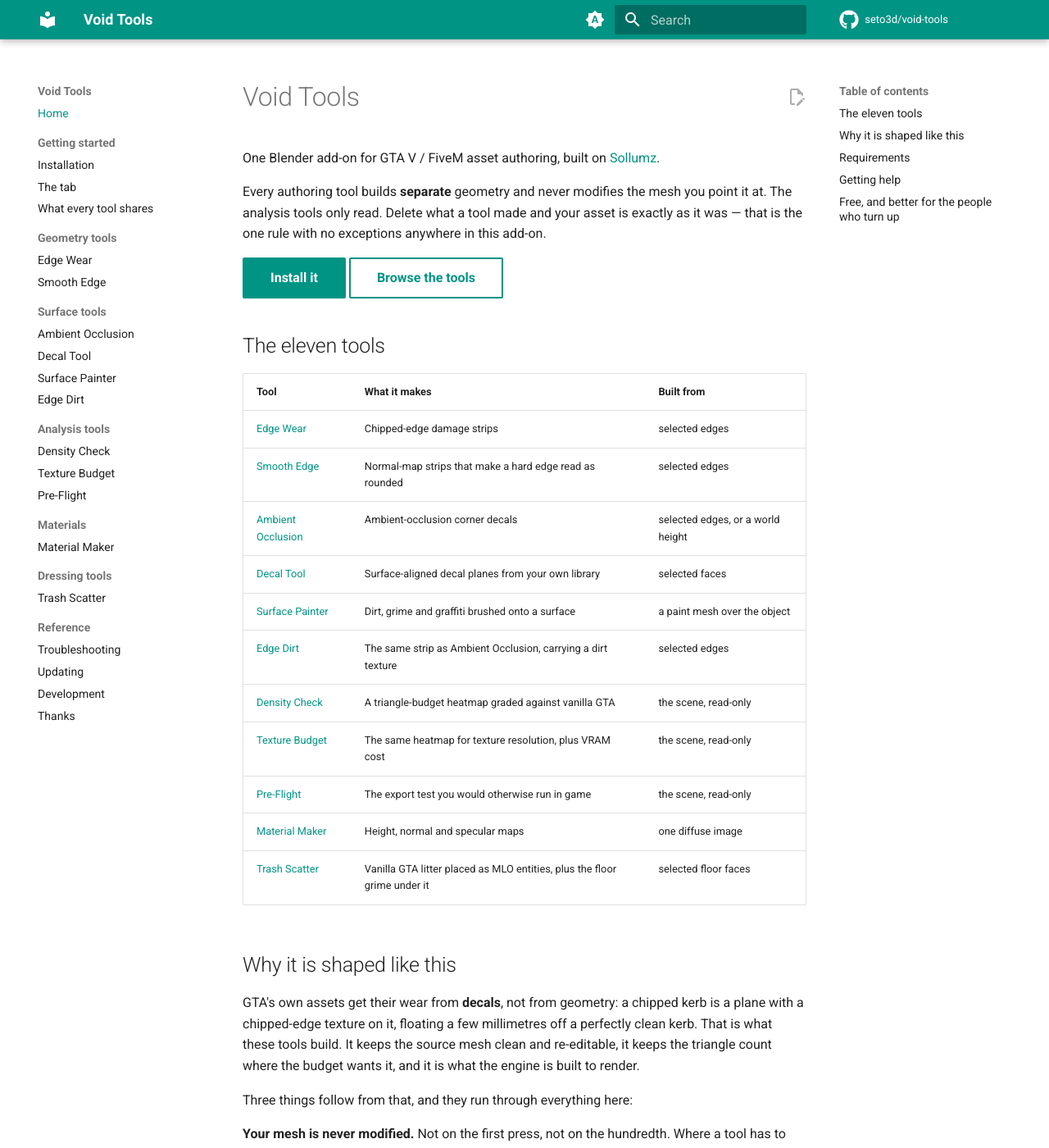
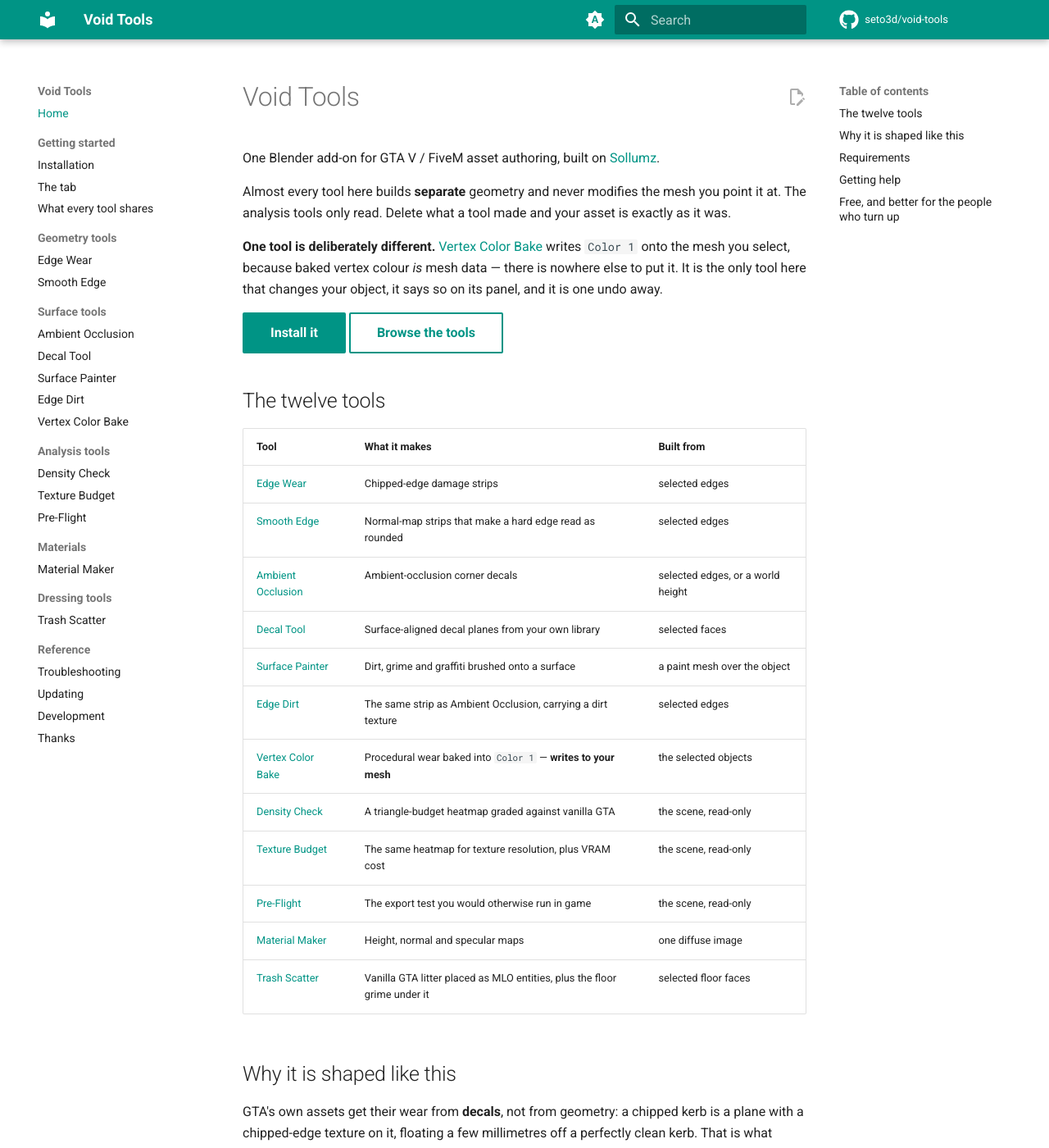
Before and after one commit to cs-dev-09/setotools, an MkDocs documentation site: the page built from docs/index.md, in a window 1280 px wide and 1400 px high. Shown: the whole window at 82% size. Built offline with MkDocs 1.6.1 and Material for MkDocs 9.7.7, drawn with Linux system fonts in a browser that asks for light colours; comment, search, counter and statistics services are not loaded.

Commit message:
State the exception now that one tool writes to your mesh
Vertex Color Bake bakes AO, dirt, grime and wear into Color 1 on the object you
selected. That is not a slip in it - baked vertex colour is mesh data and has
nowhere else to live - but it is the first tool here that changes the thing you
point it at, and three places said no tool ever does.

So they say what is true instead: almost every tool builds a separate object,
this one does not, and it is named where the promise used to be absolute - the
front page, the README, and the rule as written for contributors. The rule for
the next contribution is unchanged in substance: a second exception is a
decision, not a detail.

Its own page covers what the seven layers darken, why the sliders stay live on
a dense mesh (the raycasting is cached and only the blend re-runs), and a
warning that it writes to the mesh, one undo away, before anyone presses it on
an unsaved asset.

```diff
--- a/docs/index.md
+++ b/docs/index.md
@@ -3,15 +3,20 @@
 One Blender add-on for GTA V / FiveM asset authoring, built on
 [Sollumz](https://docs.sollumz.org).
 
-Every authoring tool builds **separate** geometry and never modifies the mesh
+Almost every tool here builds **separate** geometry and never modifies the mesh
 you point it at. The analysis tools only read. Delete what a tool made and your
-asset is exactly as it was — that is the one rule with no exceptions anywhere
-in this add-on.
+asset is exactly as it was.
+
+**One tool is deliberately different.**
+[Vertex Color Bake](tools/vertex-color-bake.md) writes `Color 1` onto the mesh
+you select, because baked vertex colour *is* mesh data — there is nowhere else
+to put it. It is the only tool here that changes your object, it says so on its
+panel, and it is one undo away.
 
 [Install it](installation.md){ .md-button .md-button--primary }
 [Browse the tools](the-tab.md){ .md-button }
 
-## The eleven tools
+## The twelve tools
 
 | Tool | What it makes | Built from |
 | --- | --- | --- |
@@ -21,6 +26,7 @@
 | [Decal Tool](tools/decal-tool.md) | Surface-aligned decal planes from your own library | selected faces |
 | [Surface Painter](tools/surface-painter.md) | Dirt, grime and graffiti brushed onto a surface | a paint mesh over the object |
 | [Edge Dirt](tools/edge-dirt.md) | The same strip as Ambient Occlusion, carrying a dirt texture | selected edges |
+| [Vertex Color Bake](tools/vertex-color-bake.md) | Procedural wear baked into `Color 1` — **writes to your mesh** | the selected objects |
 | [Density Check](tools/density-check.md) | A triangle-budget heatmap graded against vanilla GTA | the scene, read-only |
 | [Texture Budget](tools/texture-budget.md) | The same heatmap for texture resolution, plus VRAM cost | the scene, read-only |
 | [Pre-Flight](tools/pre-flight.md) | The export test you would otherwise run in game | the scene, read-only |
--- a/docs/the-tab.md
+++ b/docs/the-tab.md
@@ -1,7 +1,7 @@
 # The tab
 
 Everything lives in one N-panel tab, **Void Tools**, split into five sections
-by what a tool works on. Eleven tools side by side would be a wall of
+by what a tool works on. Twelve tools side by side would be a wall of
 collapsible headers with no hint of which one to reach for; the sections are
 the hint.
 
@@ -18,7 +18,8 @@
 │     ├── Ambient Occlusion
 │     ├── Decal Tool
 │     ├── Surface Painter
-│     └── Edge Dirt
+│     ├── Edge Dirt
+│     └── Vertex Color Bake
 │
 ├── Analysis                   reads the scene, changes nothing
 │     ├── Density Check
--- a/mkdocs.yml
+++ b/mkdocs.yml
@@ -78,6 +78,7 @@
       - Decal Tool: tools/decal-tool.md
       - Surface Painter: tools/surface-painter.md
       - Edge Dirt: tools/edge-dirt.md
+      - Vertex Color Bake: tools/vertex-color-bake.md
   - Analysis tools:
       - Density Check: tools/density-check.md
       - Texture Budget: tools/texture-budget.md
```
Also changed, not shown: README.md (+6 -3 lines), docs/development.md (+6 -1 lines), docs/thanks.md (+6 -0 lines), docs/tools/vertex-color-bake.md (added, +68 -0 lines), 1 other file.
